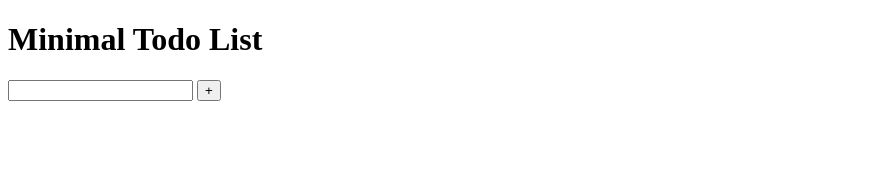
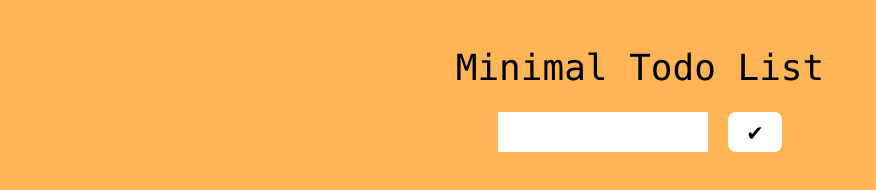
Before and after one commit to cpe-cmu-261207/lab-04-koonbenzkub, a plain HTML site: page index.html in a window 1280 px wide. Shown: the whole page, without its empty margins (0-876 px from the left). Drawn offline with nearby package versions, Linux system fonts and the light colour scheme.

Commit message:
index.html

```diff
--- a/index.html
+++ b/index.html
@@ -7,13 +7,22 @@
 	<meta name="viewport" content="width=device-width, initial-scale=1.0">
 	<script src='script.js' defer></script>
 	<title>Lab 04</title>
-	<!-- <link href="https://unpkg.com/tailwindcss@^2/dist/tailwind.min.css" rel="stylesheet"> -->
+	<link href="https://unpkg.com/tailwindcss@^2/dist/tailwind.min.css" rel="stylesheet">
 </head>
 
-<body>
-	<h1>Minimal Todo List</h1>
-	<input  type='text'>
-	<button>+</button>
+<body style="background-color: rgb(255, 181, 85)">
+	<div class="font-mono text-center mt-12 mb-6 text-4xl">
+		<h1>Minimal Todo List</h1>
+	</div>
+	<div class="flex mx-auto max-w-screen-md justify-center font-mono space-x-5">
+		<input onkeypress="enterpress(event)" type='text'>
+		<button class="h-10 mx-5 px-5 bg-white rounded-lg text-2xl" onclick='clickla()'>
+			✔
+        </button>
+	</div>
+	<div id='task' class="flex-col justify-center space-y-3 mt-6"></div>
+	<div id='done' class="flex-col justify-center space-y-3 mt-6"></div>
+
 </body>
 
 </html>
```
